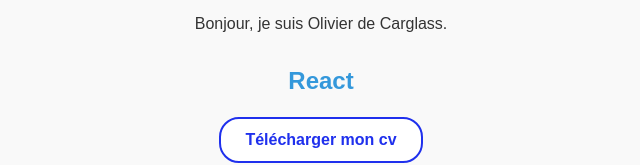
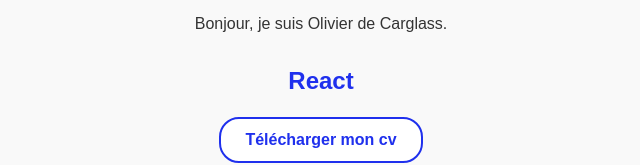
Before and after one commit to fourm1/demareschal.fr, a Vue app in the folder front/: page / in a window 1280 px wide. Shown: the part 439-604 px from the top of the page, without its empty margins (319-959 px from the left). Built offline with nearby package versions, Linux system fonts and the light colour scheme.

Commit message:
Modification de la couleur de police de chaque élément du carrousel

```diff
--- a/front/src/assets/styles/home.scss
+++ b/front/src/assets/styles/home.scss
@@ -57,7 +57,7 @@
     display: inline-block;
     font-size: 1.5rem;
     font-weight: bold;
-    color: #3498db;
+    color: $primary-color;
     white-space: nowrap;
     transition: opacity 0.5s ease, transform 0.5s ease;
 }
```
